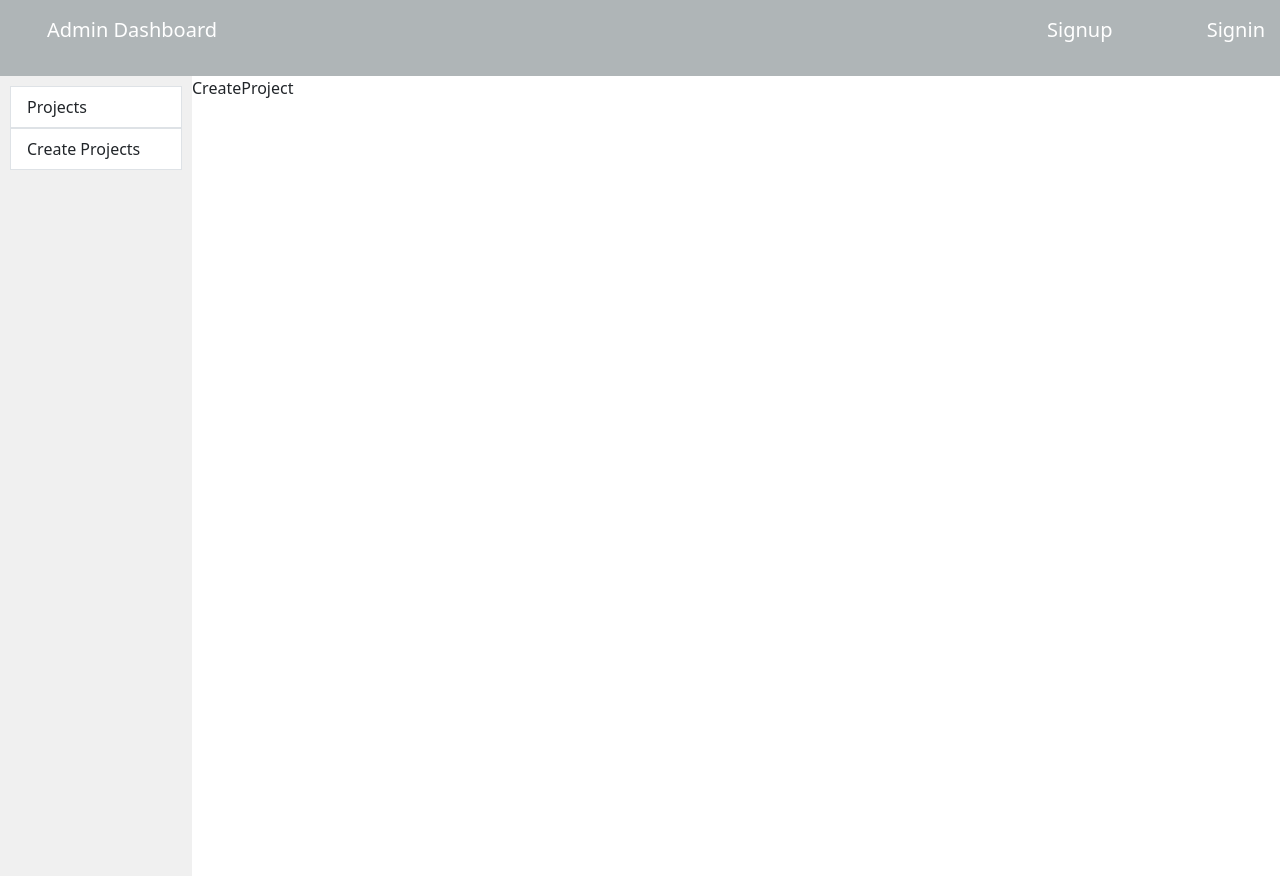
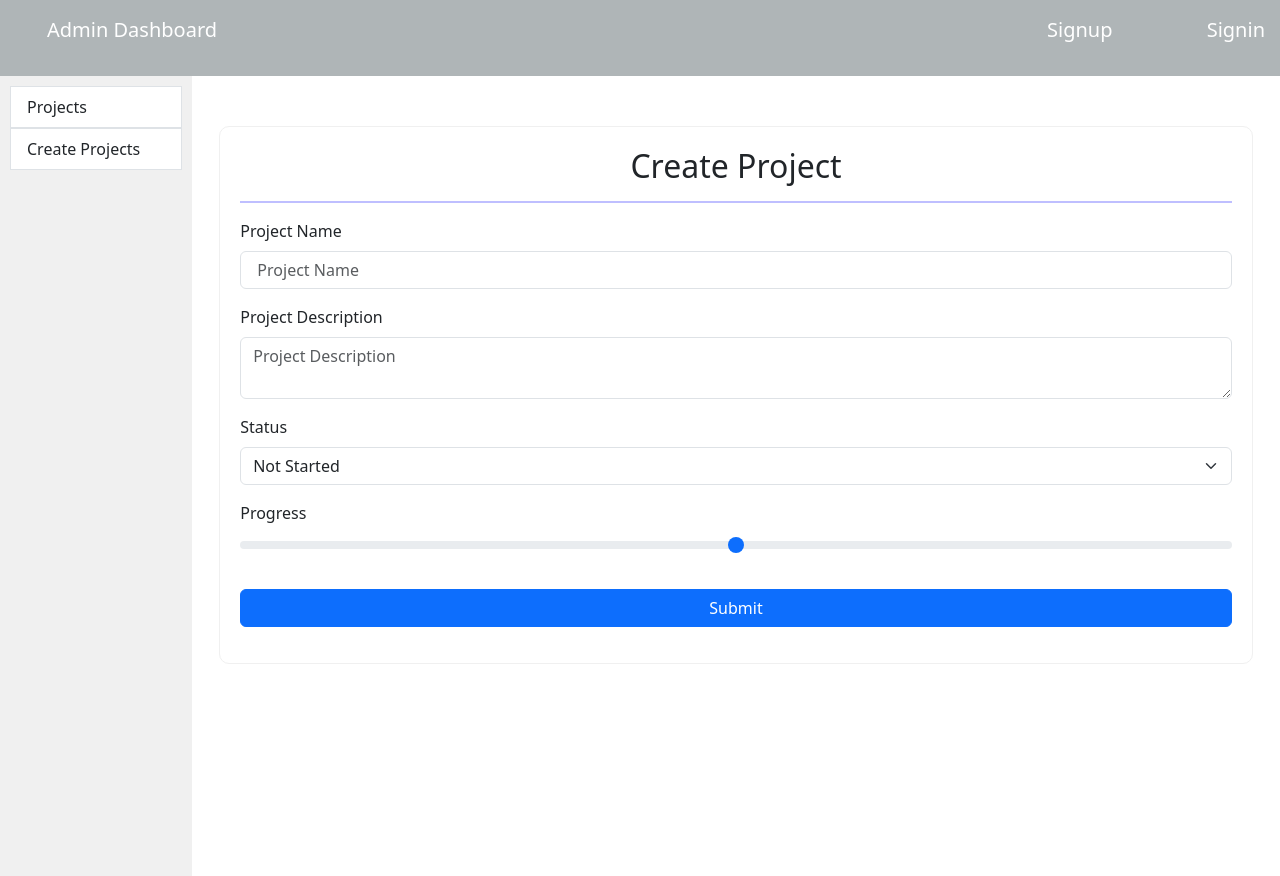
Before and after one commit to rajasekhara-rb/admin-dashboard-frontend, a React (Create React App) app: page /projects/new in a window 1280 px wide. Built offline with nearby package versions, Linux system fonts and the light colour scheme.

Commit message:
added create  projects

```diff
--- a/src/App.js
+++ b/src/App.js
@@ -60,8 +60,8 @@ function App() {
           <Route path='/' element={<Dashboard isLoggedIn={isLoggedIn} setIsLoggedIn={setIsLoggedIn} />} />
           <Route path='/projects' element={<ProjectsPage />}>
             <Route path='myprojects' element={<Projects baseUrl={baseUrl} />} />
-            <Route path='project/:id' element={<ProjectById baseUrl={baseUrl}/>} />
-            <Route path='new' element={<CreateProject />} />
+            <Route path='project/:id' element={<ProjectById baseUrl={baseUrl} />} />
+            <Route path='new' element={<CreateProject baseUrl={baseUrl}/>} />
           </Route>
           <Route path='/employees' element={<EmployeesPage />}>
             <Route path='employees' element={<Employees />} />
--- a/src/components/employees/employeesSidebar.js
+++ b/src/components/employees/employeesSidebar.js
@@ -1,16 +1,42 @@
 import React from "react";
 import { Link } from "react-router-dom";
+import { ListGroup, ListGroupItem } from "reactstrap";
 
 const EmployeesSidebar = () => {
     return (
         <>
-            <div style={{ display: "flex", flexDirection: "column", width: "15vw" }}>
+            {/* <div style={{ display: "flex", flexDirection: "column", width: "15vw" }}>
                 <Link to="/employees/employees">
                     <button>Employees</button>
                 </Link>
                 <Link to="/employees/new">
                     <button>Create Employee</button>
                 </Link>
+            </div> */}
+
+            <div style={{ display: "flex", flexDirection: "column", width: "15vw", minWidth: "15vw", height: "100vh", background: "#f0f0f0" }}>
+
+                <ListGroup style={{ margin: "10px" }}>
+                    <Link to="/employees/employees" style={{ textDecoration: "none" }}>
+                        <ListGroupItem
+                            action
+                            // active
+                            tag="button"
+                        >
+                            Employees
+                        </ListGroupItem>
+                    </Link>
+                    <Link to="/employees/new" style={{ textDecoration: "none" }}>
+                        <ListGroupItem
+                            action
+                            // active
+                            tag="button"
+                        >
+                            Create Employees
+                        </ListGroupItem>
+                    </Link>
+
+                </ListGroup>
             </div>
         </>
     )
--- a/src/components/projects/Projects.js
+++ b/src/components/projects/Projects.js
@@ -1,11 +1,12 @@
 import axios from "axios";
 import React, { useEffect, useState } from "react";
 import { Link } from "react-router-dom";
-import { Button, Card, CardBody, CardFooter, CardHeader, CardSubtitle, CardText, CardTitle } from "reactstrap";
+import { Button, Card, CardBody, CardFooter, CardHeader, CardText, CardTitle } from "reactstrap";
 
 const Projects = ({ baseUrl }) => {
 
     const [projectsArr, setProjectsArr] = useState([]);
+    const [projectId, setProjectId] = useState()
     // console.log(projectsArr)
     const token = localStorage.getItem("jwt");
 
@@ -16,23 +17,34 @@ const Projects = ({ baseUrl }) => {
                     headers: {
                         Authorization: `Bearer ${token}`
                     }
+                }).then((resp) => {
+                    setProjectsArr(resp.data)
                 })
-                    .then((resp) => {
-                        setProjectsArr(resp.data)
-                    })
             } catch (error) {
                 console.log(error)
             }
         }
+        getData()
+    }, [token, baseUrl])
 
-        getData()
-    }, [token])
+
+    const deleteProject = async (project_id) => {
+        setProjectId(project_id)
+        try {
+            await axios.delete(`${baseUrl}/projects/${project_id}`, {
+                headers: {
+                    Authorization: `Bearer ${token}`
+                }
+            }).then((isdeleted) => {
+                alert(isdeleted.message)
+            })
+        } catch (error) {
+            console.log(error)
+        }
+    }
 
     // useEffect(() => {
     // },[])
-
-
-
     return (
         <>
             <div style={{
@@ -82,8 +94,12 @@ const Projects = ({ baseUrl }) => {
                                         <i class="uil uil-edit"></i>
                                     </Button>
                                 </Link>
-                                <Button color="danger">
-                                    <i class="uil uil-trash-alt"></i>
+                                <Button color="danger" >
+                                    {projectId === project._id ? ("l") : (
+                                        <i class="uil uil-trash-alt"
+                                            onClick={() => { deleteProject(project._id) }}
+                                        ></i>
+                                    )}
                                 </Button>
                             </CardFooter>
                         </Card>
--- a/src/components/projects/ProjectsPage.js
+++ b/src/components/projects/ProjectsPage.js
@@ -8,7 +8,7 @@ const ProjectsPage = () => {
         < >
             <div style={{ display: "flex", height: "100%", width: "100%" }}>
                 <ProjectSidebar />
-                <Outlet/>
+                <Outlet />
             </div>
         </>
     )
--- a/src/components/projects/createProject.js
+++ b/src/components/projects/createProject.js
@@ -1,9 +1,101 @@
 import React from "react";
+import { Button, Form, FormGroup, Input, Label } from "reactstrap";
 
-const CreateProject = () => {
+const CreateProject = ({ baseUrl }) => {
+
+    // const handleChange = () => { }
+    // const handleSubmit=()=>{}
     return (
         <>
-            CreateProject
+            <div style={{ width: "100%", height: "100%", display: "flex", justifyContent: "center", alignItems: "flex-start" }}>
+                <Form style={{ marginTop: "50px", width: "95%", border: "1px solid #f0f0f0", padding: "20px", borderRadius: "10px" }}>
+                    <FormGroup>
+                        <h2 style={{ textAlign: "center" }}>Create Project</h2>
+                        <hr style={{ border: "1px solid blue" }}></hr>
+                    </FormGroup>
+                    <FormGroup>
+                        <Label
+                            for="exampleEmail"
+                            // hidden
+                        >
+                            Project Name
+                        </Label>
+                        <Input
+                            id="exampleEmail"
+                            name="name"
+                            placeholder=" Project Name"
+                            type="text"
+                        // onChange={handleChange}
+                        />
+                    </FormGroup>
+                    {' '}
+                    <FormGroup>
+                        <Label
+                            for="examplePassword"
+                            // hidden
+                        >
+                            Project Description
+                        </Label>
+                        <Input
+                            id="examplePassword"
+                            name="description"
+                            placeholder="Project Description"
+                            type="textarea"
+                        // onChange={handleChange}
+                        />
+                    </FormGroup>
+                    {' '}
+                    <FormGroup>
+                        <Label>
+                            Status
+                        </Label>
+                        <Input
+                            className="mb-3"
+                            type="select"
+                        >
+                            <option>
+                                Not Started
+                            </option>
+                            <option>
+                                On Track
+                            </option>
+                            <option>
+                                Pending
+                            </option>
+                            <option>
+                                Completed
+                            </option>
+                        </Input>
+                    </FormGroup>
+                    {' '}
+                    <FormGroup>
+                        <Label>
+                            Progress
+                        </Label>
+                        <Input
+                            className="mb-3"
+                            type="range"
+                            min={0}
+                            max={100}
+                        >
+
+                        </Input>
+                    </FormGroup>
+                    {' '}
+                    <FormGroup style={{ display: "flex", justifyContent: "space-between" }}>
+                        <Button color="primary"
+                            // onClick={handleSubmit}
+                            style={{ width: "100%" }}>
+                            Submit
+                        </Button>
+                        {/* {" "}
+                        <Button color="link" onClick={() => { navigate("/signup") }} style={{ width: "50%" }}>
+                            Don't have an account? SignUp
+                        </Button> */}
+                    </FormGroup>
+                </Form>
+            </div>
+
         </>
     )
 }
--- a/src/components/projects/projectById.js
+++ b/src/components/projects/projectById.js
@@ -32,7 +32,7 @@ const ProjectById = ({ baseUrl }) => {
             }
         }
         getProjectById()
-    }, []
+    }, [baseUrl, id]
 
     )
     // useEffect(() => {
```
Also changed, not shown: src/components/projects/projectSidebar.js (+1 -6 lines).
